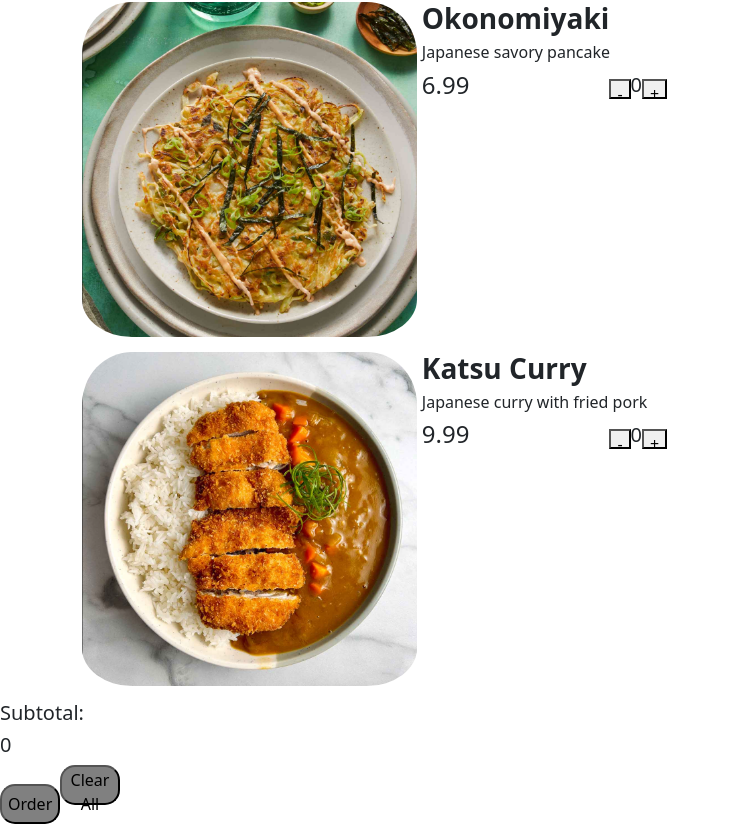
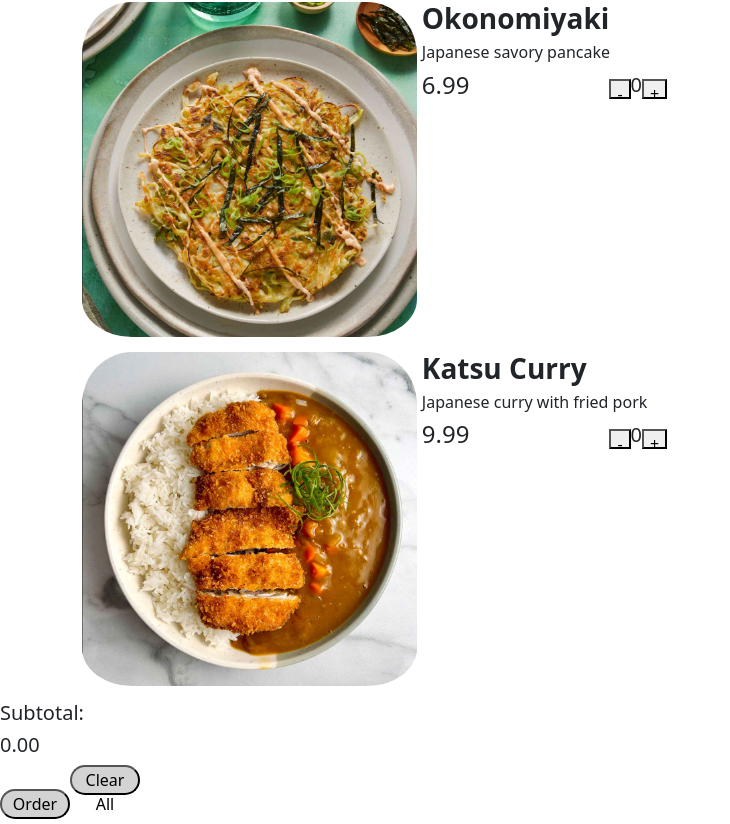
Before and after one commit to oliviamates/cs378-p2, a React (Create React App) app: page / in a window 1280 px wide. Shown: the part 3157-3981 px from the top of the page, without its empty margins (0-730 px from the left). Built offline with nearby package versions, Linux system fonts and the light colour scheme.

Commit message:
fixing css

```diff
--- a/src/App.css
+++ b/src/App.css
@@ -17,7 +17,7 @@
 
 button {
   height: 20px;
-  border-radius: 30%;
+  border-radius: 15px;
 
 }
 
@@ -57,7 +57,7 @@ button {
 
 .order {
   border-radius: 15px;
-  background-color: grey;
-  height: 40px;
-  width: 60px;
+  background-color: lightgrey;
+  height: 30px;
+  width: 70px;
 }
--- a/src/App.js
+++ b/src/App.js
@@ -109,7 +109,7 @@ function App() {
     </div>
     <div>
       <h5>Subtotal: </h5>
-      <h5>{subtotal}</h5>
+      <h5>{subtotal.toFixed(2)}</h5>
       <button className = "order">Order</button>
       <button className = "order" onClick={() => setSubtotal(0)}>Clear All</button>
 
```
Also changed, not shown: 1 other file (tests, documents, lock files or other folders).
